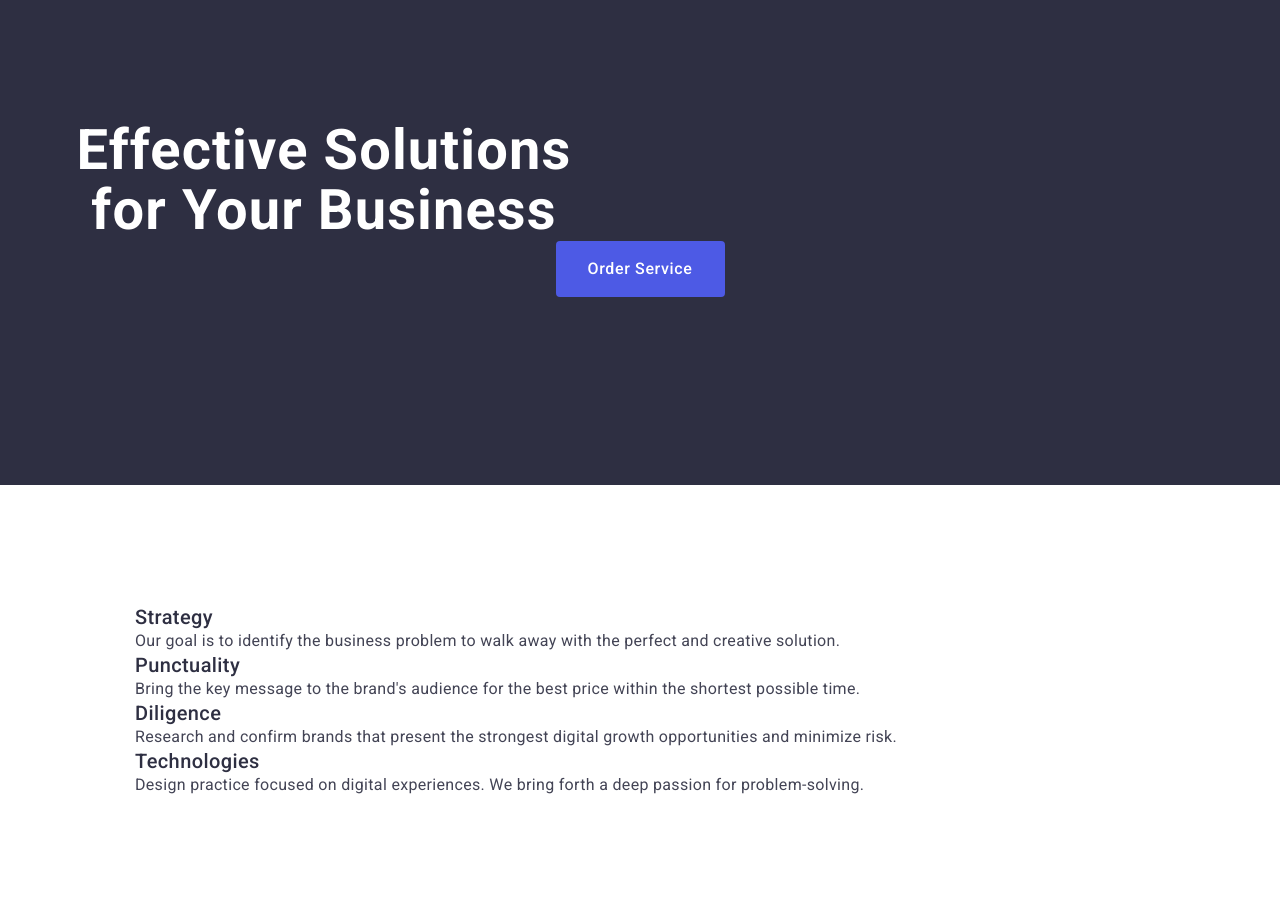
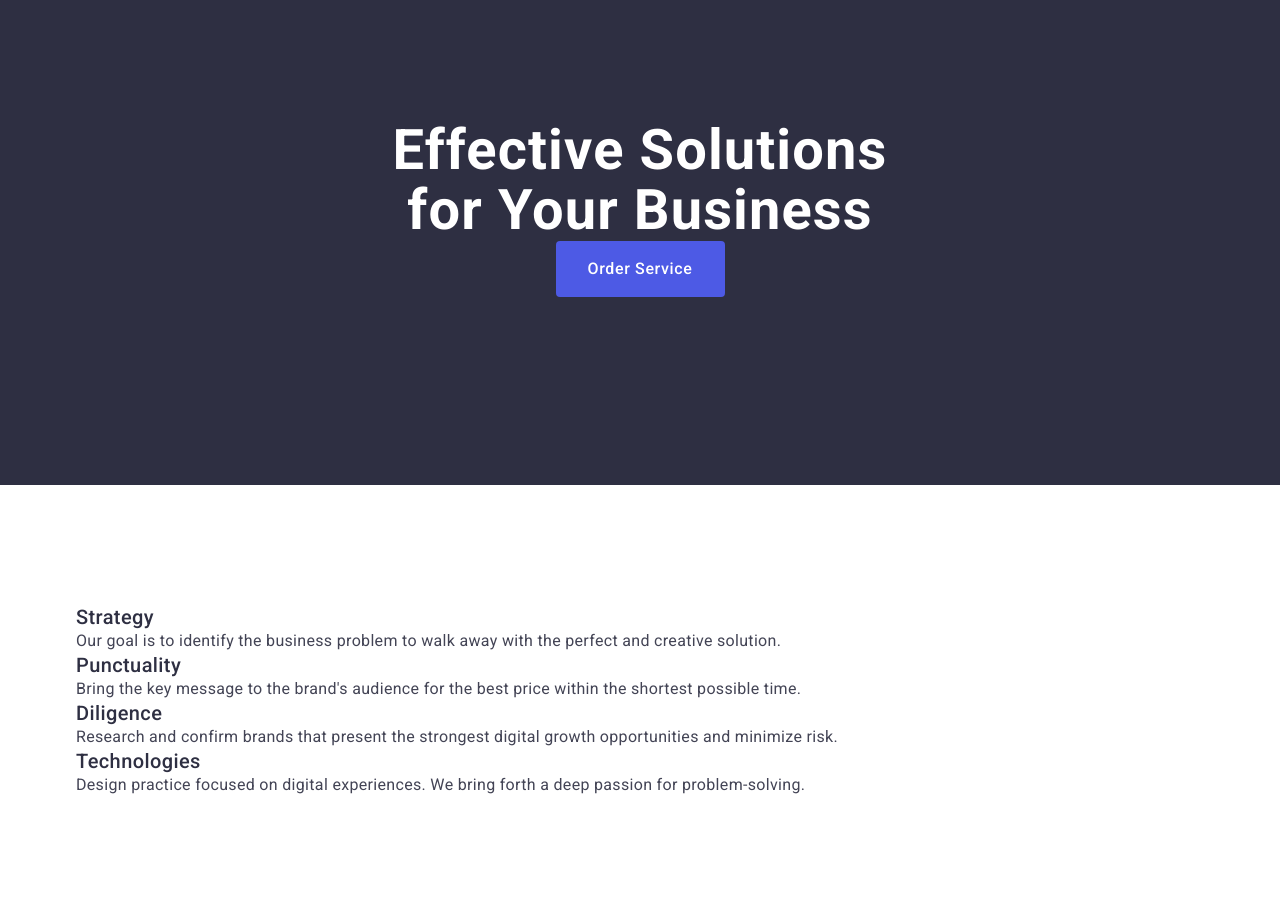
Before and after one commit to Devid-Hainal/goit-markup-hw-03, a plain HTML site: page index.html in a window 1280 px wide. Shown: the part 140-1054 px from the top of the page. Drawn offline with nearby package versions, Linux system fonts and the light colour scheme.

Commit message:
hero h1 but

```diff
--- a/css/styles.css
+++ b/css/styles.css
@@ -129,6 +129,7 @@ img {
 
 .main-title {
   max-width: 496px;
+  margin: 0 auto;
   font-size: 56px;
   line-height: 1.07;
   letter-spacing: 0.02em;
@@ -167,7 +168,7 @@ img {
 /* #region Hero */
 
 .hero {
-  padding: 120px;
+  padding: 120px 0;
 }
 
 .visually-hidden {
```
